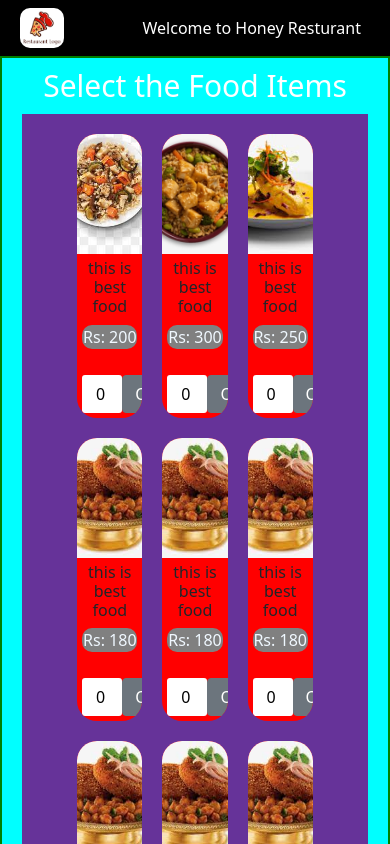
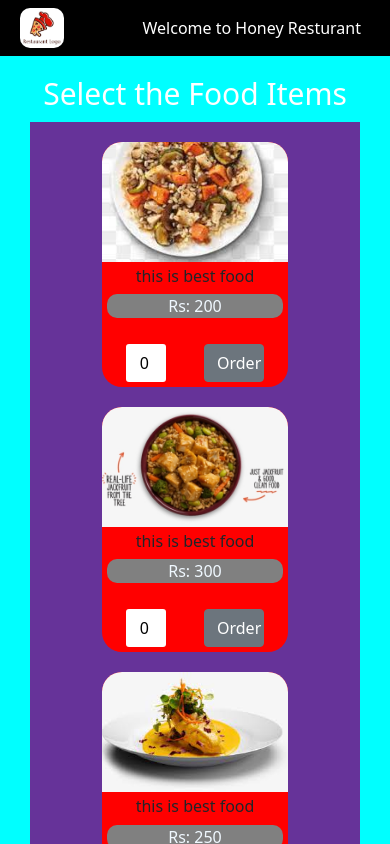
Before and after one commit to sabbbin/Resturant-ReactJS-Redux, a React (Create React App) app: page / in a window 390 px wide. Shown: the top 844 px of the page. Built offline with nearby package versions, Linux system fonts and the light colour scheme.

Commit message:
responsive

```diff
--- a/src/common/common.css
+++ b/src/common/common.css
@@ -3,6 +3,7 @@
 
     background-color: aqua;
     width: 100vw;
+    padding: 10px;
 }
 
 .wrapper{
@@ -12,13 +13,13 @@
 
 .wrapper .content_left{
     width: 50%;
-    border: 2px solid  green;
+
     padding:0px 20px;
 }
 
 .wrapper .content_right{
     width: 30%;
-    border: 2px solid gray;
+
     padding: 0px 20px;
 }
 
@@ -112,3 +113,15 @@
         width: 100%;
     }
    }
+
+   @media  screen and (max-width:700px) {
+    .home_container .home_card {
+       width: 30%;
+    }
+}
+
+@media  screen and (max-width:510px) {
+    .home_container .home_card {
+       width: 60%;
+    }
+}
```
